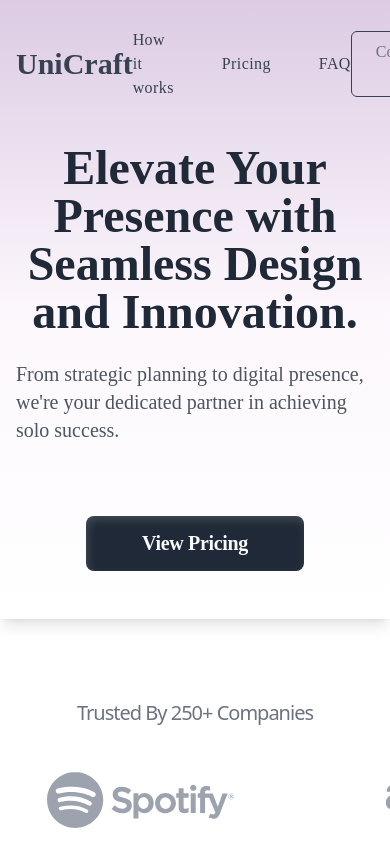
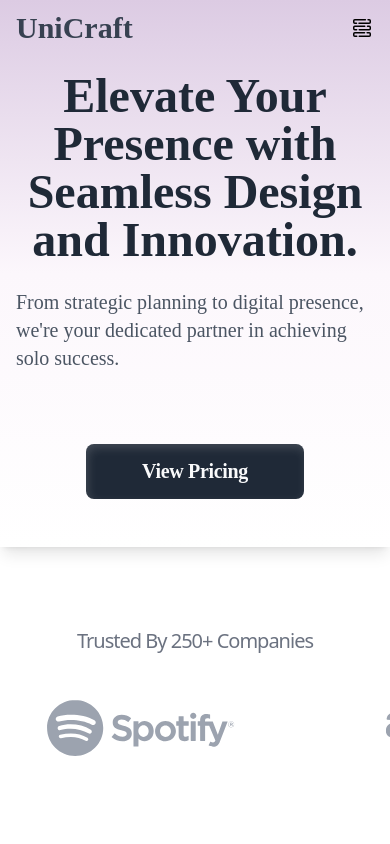
Before and after one commit to codecShivam/webmakersStudio, a React (Vite) app: page / in a window 390 px wide. Shown: the top 844 px of the page. Built offline with nearby package versions, Linux system fonts and the light colour scheme.

Commit message:
used hamburger for responsive navbar

```diff
--- a/src/components/Navbar.jsx
+++ b/src/components/Navbar.jsx
@@ -1,16 +1,122 @@
-import React from "react";
+import React, { useState, useEffect } from "react";
+import Hamburger from "../assets/hamburger.svg";
 
 const Navbar = () => {
+  const [isMobile, setIsMobile] = useState(window.innerWidth <= 768);
+  const [isOpen, setIsOpen] = useState(false);
+
+  const toggleMenu = () => {
+    setIsOpen(!isOpen);
+  };
+
+  useEffect(() => {
+    const handleResize = () => {
+      setIsMobile(window.innerWidth <= 768);
+    };
+
+    window.addEventListener("resize", handleResize);
+
+    return () => {
+      window.removeEventListener("resize", handleResize);
+    };
+  }, []);
+
+  if (isMobile) {
+    return <MobileNavbar isOpen={isOpen} toggleMenu={toggleMenu} />;
+  } else {
+    return <DesktopNavbar />;
+  }
+};
+
+const MobileNavbar = ({ isOpen, toggleMenu }) => {
   return (
-    <nav className="flex font-satoshi justify-between items-center py-7 p-4">
+    <nav className="flex flex-col font-satoshi justify-between items-center py-7 p-4">
+      <div className="flex items-center justify-between w-full">
+        <div className="absolute">
+          <h1 className="text-3xl font-semibold text-gray-700">UniCraft</h1>
+        </div>
+        <img
+          src={Hamburger}
+          alt="Menu"
+          className="cursor-pointer w-6 absolute right-4 sm:hidden"
+          onClick={toggleMenu}
+        />
+      </div>
+
+      <div
+        className={`sm:flex w-full ${
+          isOpen ? "flex flex-col" : "hidden"
+        } mt-4 self-end`}
+      >
+        <ul className="flex flex-col sm:flex-row space-y-4 sm:space-y-0 sm:space-x-12 font-medium tracking-wide text-gray-700 w-full">
+          <li>
+            <a
+              href="#how-it-works"
+              className="hover:text-gray-500 transition duration-300"
+            >
+              How it works
+            </a>
+          </li>
+          <li>
+            <a
+              href="#pricing"
+              className="hover:text-gray-500 transition duration-300"
+            >
+              Pricing
+            </a>
+          </li>
+          <li>
+            <a
+              href="#faq"
+              className="hover:text-gray-500 transition duration-300"
+            >
+              FAQ
+            </a>
+          </li>
+        </ul>
+        <button
+          className="text-gray-500 border border-gray-700 py-2 px-6 rounded-md transition duration-300 ease-in-out hover:bg-gray-500 hover:text-white mt-4 w-full"
+          onClick={toggleMenu}
+        >
+          Contact Us
+        </button>
+      </div>
+    </nav>
+  );
+};
+
+const DesktopNavbar = () => {
+  return (
+    <nav className="flex flex-row font-satoshi justify-between items-center py-7 p-4">
       <div className="flex items-center">
         <h1 className="text-3xl font-semibold text-gray-700">UniCraft</h1>
       </div>
-      <div className="flex justify-center">
-        <ul className="flex space-x-12 font-medium tracking-wide text-gray-700">
-          <li>How it works</li>
-          <li>Pricing</li>
-          <li>FAQ</li>
+      <div>
+        <ul className="flex flex-row space-x-12 font-medium tracking-wide text-gray-700">
+          <li>
+            <a
+              href="#how-it-works"
+              className="hover:text-gray-500 transition duration-300"
+            >
+              How it works
+            </a>
+          </li>
+          <li>
+            <a
+              href="#pricing"
+              className="hover:text-gray-500 transition duration-300"
+            >
+              Pricing
+            </a>
+          </li>
+          <li>
+            <a
+              href="#faq"
+              className="hover:text-gray-500 transition duration-300"
+            >
+              FAQ
+            </a>
+          </li>
         </ul>
       </div>
       <div>
```
Also changed, not shown: src/assets/hamburger.svg (added).
